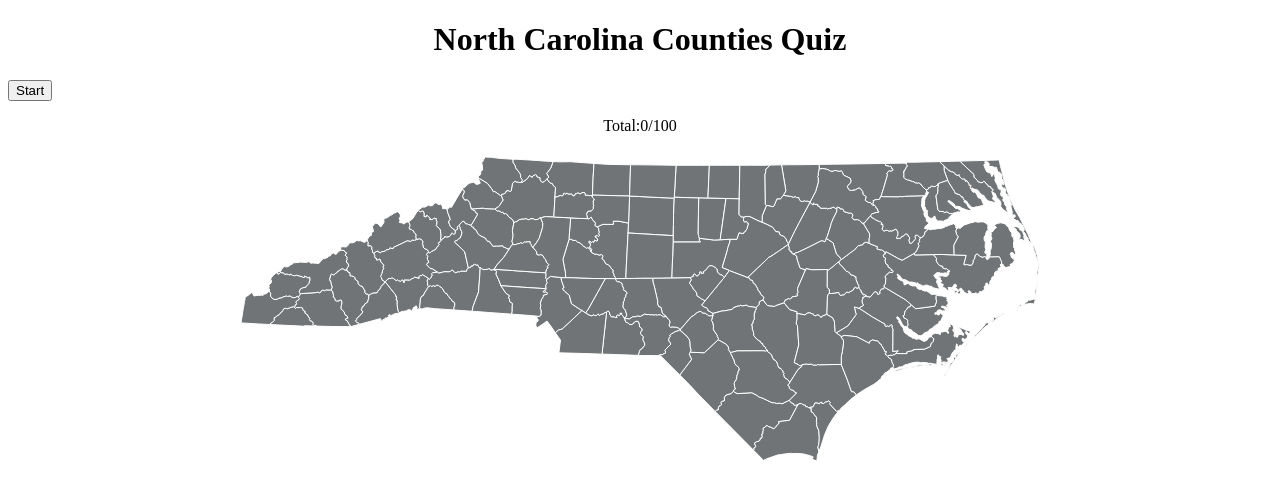
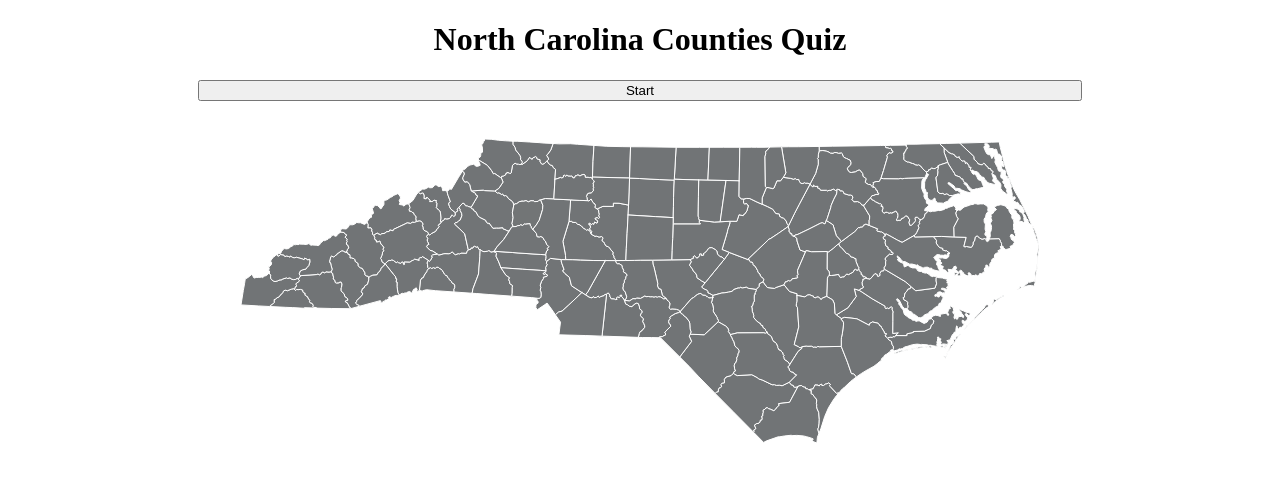
Before and after one commit to milesdame/north-carolina-counties, a plain HTML site: page index.html in a window 1280 px wide. Drawn offline with Linux system fonts and the light colour scheme.

Commit message:
Improve layout of time, start button, input, and progress tracker

```diff
--- a/index.html
+++ b/index.html
@@ -17,8 +17,19 @@
   <body id="main">
     <h1>North Carolina Counties Quiz</h1>
     <div>
-      <p id="demo"></p>
-      <button onclick="startGame()">Start</button>
+      <form>
+        <!--
+          <input type="text" id="textInput" placeholder="enter county name" oninput="checkInput()" onkeydown="if(event.keyCode === 13) {
+            return false;
+        }">-->
+        <button id="startbtn" onclick="startGame()">Start</button>
+      </form>
+      <div id="progress">
+
+        <p id="demo"></p>
+        <p id="total"></p>
+      </div>
+
     </div>
 
     <script>
@@ -32,6 +43,7 @@
         document.querySelector("form").appendChild(input);
         document.querySelector("button").remove();
         timer();
+        document.getElementById("total").textContent = "Total: " + count + "/100 guessed";
       }
     </script>
 <script>
@@ -67,16 +79,6 @@ function timer () {
 
 
 </script>
-
-    <form>
-      <!--
-        <input type="text" id="textInput" placeholder="enter county name" oninput="checkInput()" onkeydown="if(event.keyCode === 13) {
-          return false;
-      }">-->
-    </form>
-    <div id="results">
-      <p>Total: </p><p id="total"> 0 </p><p>/100</p>
-    </div>
     <script>
         function checkInput() {
             let attemptRaw = document.getElementById("textInput").value;
@@ -95,7 +97,9 @@ function timer () {
                 let classes = element.classList;
                 classes.add("correct");
                 let total = document.createTextNode(count.toString());
-                document.getElementById("total").textContent = count.toString();
+                let textStr = "Total: " + total.toString() + "/100 guessed";
+                let textNode = document.createTextNode(textStr);
+                document.getElementById("total").textContent = "Total: " + count + "/100 guessed";
             }
 
             if (correctCounties.includes(attempt)) {
--- a/style.css
+++ b/style.css
@@ -62,3 +62,12 @@ section {
     display: flex;
     justify-content: center;
 }
+
+#progress {
+    display: flex;
+    justify-content: space-around;
+}
+
+#startbtn {
+    width: 70%;
+}
```
